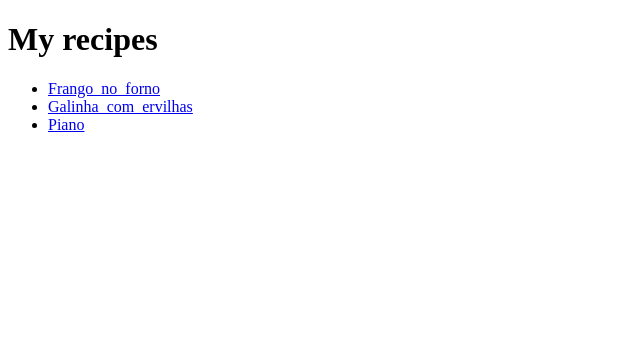
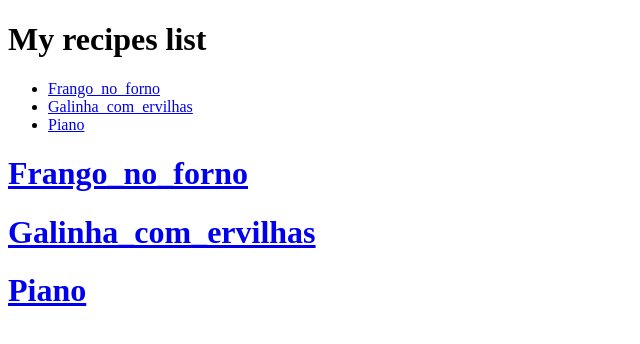
Before and after one commit to Belbut/odin_recipes2, a plain HTML site: page index.html in a window 1280 px wide. Shown: the whole page, without its empty margins (0-640 px from the left). Drawn offline with Linux system fonts and the light colour scheme.

Commit message:
Create main home recipes page

```diff
--- a/index.html
+++ b/index.html
@@ -7,11 +7,15 @@
     <title>My recipes</title>
 </head>
 <body>
-    <h1>My recipes</h1>
+    <h1>My recipes list</h1>
     <ul>
         <li> <a href="./HTML/frango_no_forno.html"> Frango_no_forno</a></li>
         <li> <a href="./HTML/galinha_com_ervilhas.html">Galinha_com_ervilhas </a></li>
         <li> <a href="./HTML/piano.html"> Piano</a></li>
     </ul>
+
+    <h1> <a href="./HTML/frango_no_forno.html"> Frango_no_forno</a></h1>
+    <h1> <a href="./HTML/galinha_com_ervilhas.html">Galinha_com_ervilhas </a></h1>
+    <h1> <a href="./HTML/piano.html"> Piano</a></h1>
 </body>
 </html>
```
